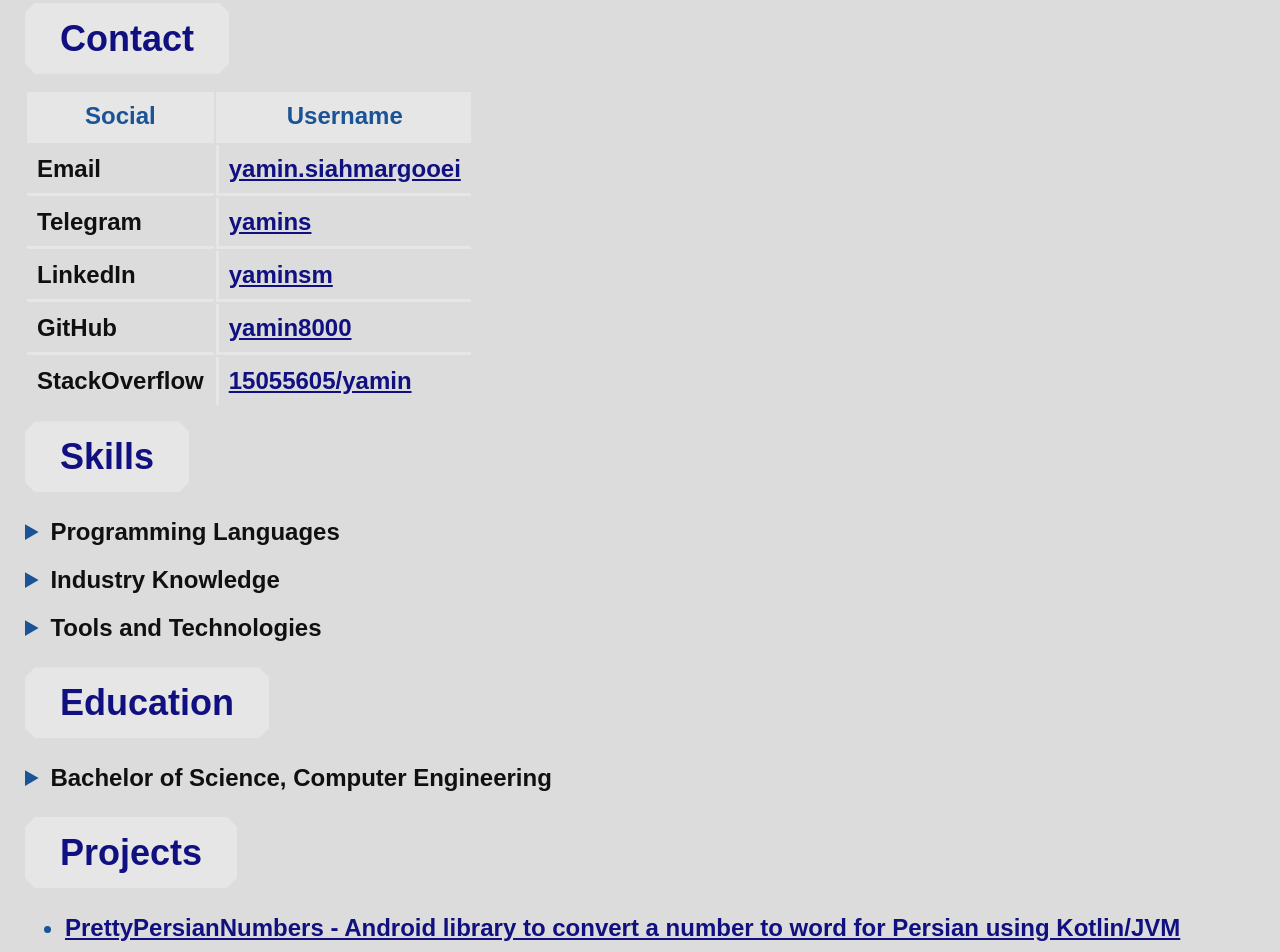
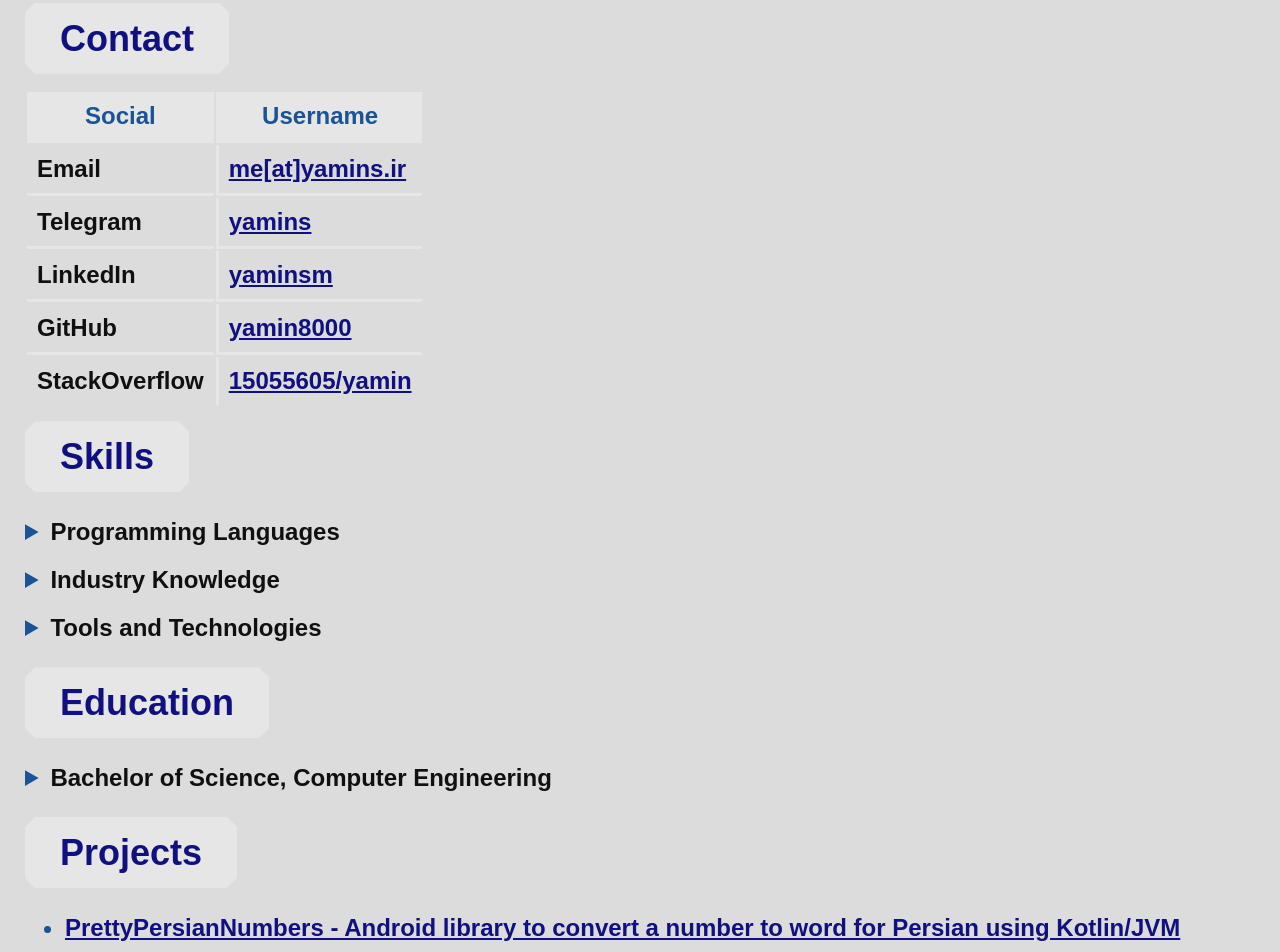
Before and after one commit to yamin8000/yamin8000.github.io, a plain HTML site: page index.html in a window 1280 px wide. Shown: the part 821-1773 px from the top of the page. Drawn offline with Linux system fonts and the light colour scheme.

Commit message:
updated email

```diff
--- a/index.html
+++ b/index.html
@@ -74,6 +74,7 @@
     <div class="card-bottom">
         <div class="address">Gorgan, Iran</div>
     </div>
+
 </div>
 
 <nav class="cut-corner">
@@ -111,7 +112,7 @@
     <tbody>
     <tr>
         <td>Email</td>
-        <td><a href="mailto:yamin.siahmargooei@gmail.com">yamin.siahmargooei</a></td>
+        <td><a href="mailto:me@yamins.ir" class="phone">me[at]yamins.ir</a></td>
     </tr>
     <tr>
         <td>Telegram</td>
```
